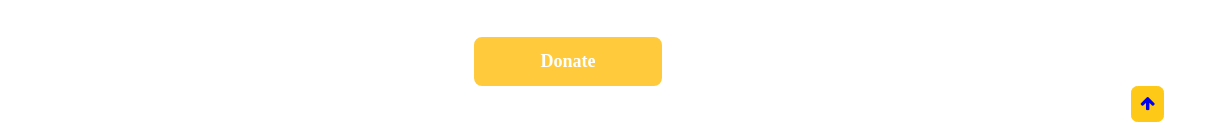
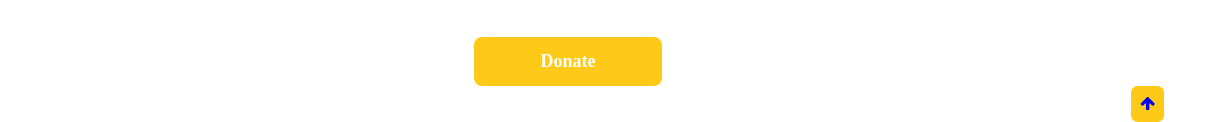
Before and after one commit to Vedant1605/Week3-Practice, a plain HTML site: page index.html in a window 1280 px wide. Shown: the part 809-931 px from the top of the page, 72-1280 px from the left. Drawn offline with Linux system fonts and the light colour scheme.

Commit message:
btn updated

```diff
--- a/styles.css
+++ b/styles.css
@@ -33,10 +33,10 @@ nav ul li a:hover,
 #donate .donate_btn {
   width: 10em;
   margin: auto;
-  background-color: #ffcb3d;
+  background-color: rgb(255, 201, 23);
   padding: 0.75em;
   border-radius: 0.5em;
-  border: 2px solid #ffcb3d;
+  border: 2px solid rgb(255, 201, 23);
 }
 .donate_btn  a {
   color: rgb(255, 255, 255);
@@ -50,7 +50,7 @@ nav ul li a:hover,
   padding: 0.25em;
   margin-top: 1em;
   font-size: large;
-  font-weight: 500;
+  font-weight: 600;
 }
 .images {
   display: flex;
```
Also changed, not shown: index.html (+5 -4 lines).
